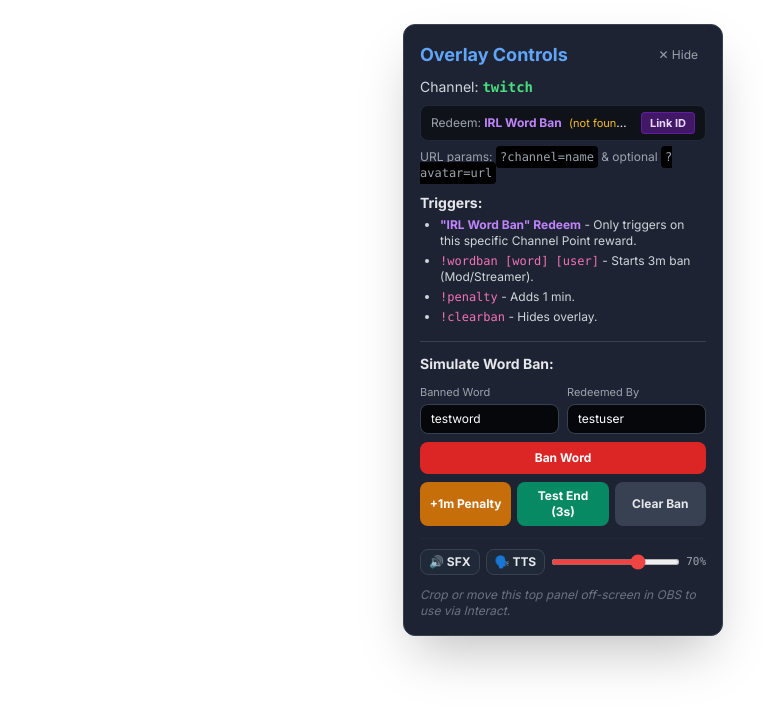
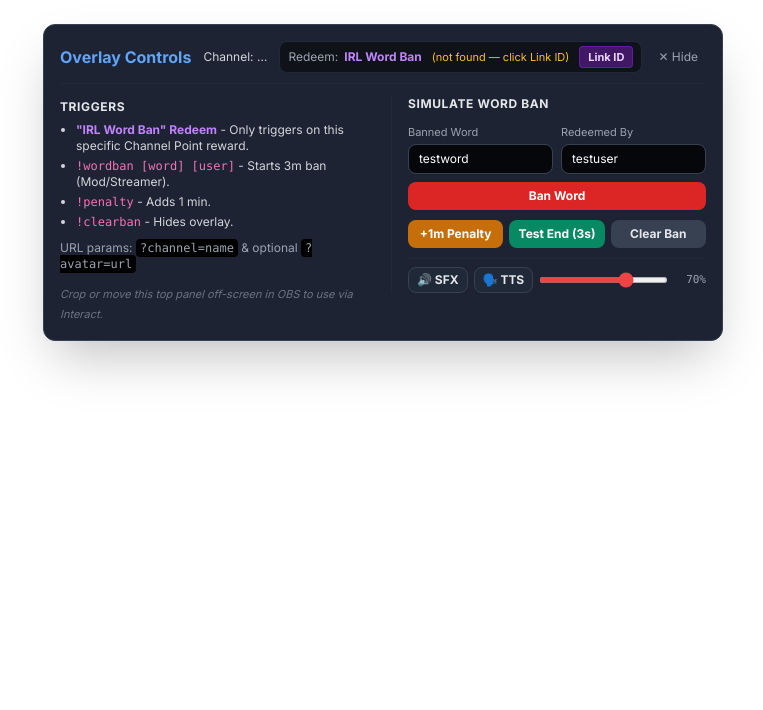
Before and after one commit to karenchaudesigns/irl-word-ban, a plain HTML site: page index.html in a window 1280 px wide. Shown: the whole page, without its empty margins (517-1280 px from the left). Drawn offline with nearby package versions, Linux system fonts and the light colour scheme; no server answers.

Commit message:
Rearrange Overlay Controls into wider two-column layout

```diff
--- a/index.html
+++ b/index.html
@@ -137,45 +137,53 @@
             ⚙️ Simulator / Guide (H)
         </button>
 
-        <div id="guide-panel" class="bg-gray-900/95 text-white text-sm p-4 rounded-xl shadow-2xl border border-gray-700 w-80">
-            <div class="flex items-center justify-between mb-2">
-                <h2 class="font-bold text-lg text-blue-400">Overlay Controls</h2>
-                <button onclick="hideGuidePanel()" title="Hide panel (H)" class="text-gray-400 hover:text-white text-xs px-2 py-1 rounded hover:bg-gray-800 transition-colors">
-                    ✕ Hide
-                </button>
+        <div id="guide-panel" class="bg-gray-900/95 text-white text-sm p-4 rounded-xl shadow-2xl border border-gray-700 w-[680px]">
+            <div class="flex items-center justify-between gap-3 mb-3 pb-2.5 border-b border-gray-800">
+                <div class="flex items-center gap-3 min-w-0">
+                    <h2 class="font-bold text-base text-blue-400 shrink-0">Overlay Controls</h2>
+                    <span class="text-xs text-gray-300 truncate">Channel: <span id="current-channel-display" class="font-mono text-green-400 font-bold">...</span></span>
                 </div>
-            <p class="mb-2 text-gray-300">Channel: <span id="current-channel-display" class="font-mono text-green-400 font-bold">...</span></p>
-            <div class="mb-2 flex items-center justify-between gap-2 bg-black/50 border border-gray-800 rounded-lg px-2.5 py-1.5 text-xs">
-                <div class="truncate">
+                <div class="flex items-center gap-2 shrink-0">
+                    <div class="flex items-center gap-1.5 bg-black/50 border border-gray-800 rounded-lg px-2 py-1 text-xs">
                         <span class="text-gray-400">Redeem:</span>
                         <span class="text-purple-400 font-semibold">IRL Word Ban</span>
-                    <span id="reward-status-badge" class="ml-1 text-[11px] text-amber-400">(looking up...)</span>
-                </div>
+                        <span id="reward-status-badge" class="text-[11px] text-amber-400">(looking up...)</span>
                         <button
                             id="bind-reward-btn"
                             type="button"
                             onclick="toggleBindNextRedeem()"
                             title="Click, then redeem 'IRL Word Ban' in chat to manually link its Reward ID"
-                    class="shrink-0 bg-purple-900/70 hover:bg-purple-800 text-purple-200 text-[11px] font-semibold px-2 py-0.5 rounded border border-purple-700/60 transition-colors"
+                            class="ml-1 bg-purple-900/70 hover:bg-purple-800 text-purple-200 text-[11px] font-semibold px-2 py-0.5 rounded border border-purple-700/60 transition-colors"
                         >
                             Link ID
                         </button>
                     </div>
-            <p class="mb-2 text-xs text-gray-400">URL params: <code class="bg-black p-1 rounded">?channel=name</code> &amp; optional <code class="bg-black p-1 rounded">?avatar=url</code></p>
-            <div class="mt-3">
-                <strong class="text-gray-200">Triggers:</strong>
-                <ul class="list-disc pl-5 mt-1 space-y-1 text-gray-300 text-xs">
+                    <button onclick="hideGuidePanel()" title="Hide panel (H)" class="text-gray-400 hover:text-white text-xs px-2 py-1 rounded hover:bg-gray-800 transition-colors">
+                        ✕ Hide
+                    </button>
+                </div>
+            </div>
+
+            <div class="grid grid-cols-2 gap-4 items-start">
+                <!-- Left Column: Info & Triggers -->
+                <div class="flex flex-col justify-between h-full">
+                    <div>
+                        <strong class="text-gray-200 text-xs uppercase tracking-wider">Triggers</strong>
+                        <ul class="list-disc pl-4 mt-1.5 space-y-1 text-gray-300 text-xs">
                             <li><span class="text-purple-400 font-semibold">"IRL Word Ban" Redeem</span> - Only triggers on this specific Channel Point reward.</li>
                             <li><code class="text-pink-400">!wordban [word] [user]</code> - Starts 3m ban (Mod/Streamer).</li>
                             <li><code class="text-pink-400">!penalty</code> - Adds 1 min.</li>
                             <li><code class="text-pink-400">!clearban</code> - Hides overlay.</li>
                         </ul>
+                        <p class="mt-2.5 text-xs text-gray-400">URL params: <code class="bg-black px-1 py-0.5 rounded">?channel=name</code> &amp; optional <code class="bg-black px-1 py-0.5 rounded">?avatar=url</code></p>
+                    </div>
+                    <p id="guide-autohide-msg" class="mt-3 text-[11px] text-gray-500 italic">Crop or move this top panel off-screen in OBS to use via Interact.</p>
                 </div>
 
-            <!-- Simulate Word Ban Controls -->
-            <div class="mt-4 pt-3 border-t border-gray-700">
-                <strong class="text-gray-200 block mb-2">Simulate Word Ban:</strong>
-                <form id="simulate-form" class="flex flex-col gap-2 mb-2" onsubmit="handleSimulateSubmit(event)">
+                <!-- Right Column: Simulator & Audio Controls -->
+                <div class="flex flex-col gap-2.5 border-l border-gray-800 pl-4">
+                    <strong class="text-gray-200 text-xs uppercase tracking-wider">Simulate Word Ban</strong>
+                    <form id="simulate-form" class="flex flex-col gap-2" onsubmit="handleSimulateSubmit(event)">
                         <div class="flex gap-2">
                             <div class="flex-1 min-w-0">
                                 <label class="block text-[11px] text-gray-400 mb-0.5">Banned Word</label>
@@ -200,7 +208,7 @@
                         </div>
                         <button
                             type="submit"
-                        class="w-full bg-red-600 hover:bg-red-500 active:bg-red-700 text-white font-bold text-xs px-3 py-2 rounded-lg transition-colors"
+                            class="w-full bg-red-600 hover:bg-red-500 active:bg-red-700 text-white font-bold text-xs px-3 py-1.5 rounded-lg transition-colors"
                         >
                             Ban Word
                         </button>
@@ -231,7 +239,7 @@
                     </div>
 
                     <!-- Sound Effects & TTS Volume / Mute Control -->
-                <div class="mt-3 pt-2.5 border-t border-gray-800 flex items-center justify-between gap-1.5 text-xs">
+                    <div class="pt-2 border-t border-gray-800 flex items-center justify-between gap-1.5 text-xs">
                         <button
                             id="mute-btn"
                             type="button"
@@ -263,8 +271,7 @@
                         <span id="volume-label" class="text-gray-400 font-mono text-[11px] w-8 text-right">70%</span>
                     </div>
                 </div>
-
-            <p id="guide-autohide-msg" class="mt-3 text-xs text-gray-500 italic">Crop or move this top panel off-screen in OBS to use via Interact.</p>
+            </div>
         </div>
     </div>
 
```
Lines whose indentation alone changed are shown as unchanged.
